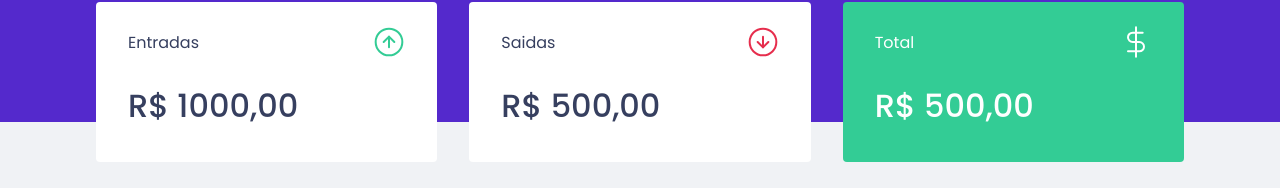
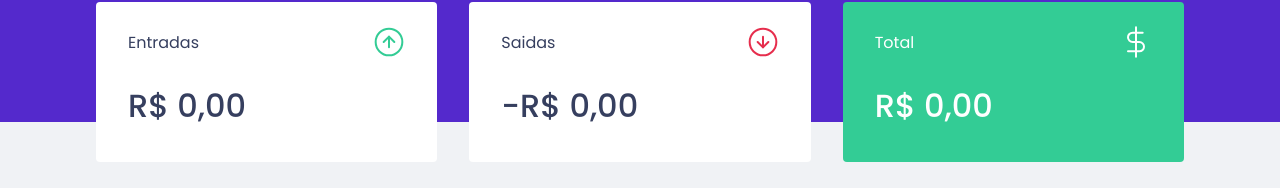
Before and after one commit to leoorlandin/dtmoney, a React (Create React App) app: page / in a window 1280 px wide. Shown: the part 150-338 px from the top of the page. Built offline with nearby package versions, Linux system fonts and the light colour scheme; no server answers; what miragejs would draw is missing.

Commit message:
add functionlity of summary component based current transactions

```diff
--- a/src/components/Summary/index.tsx
+++ b/src/components/Summary/index.tsx
@@ -8,6 +8,23 @@
 export function Summary() {
   const { transactions } = useContext(TransactionsContext);
 
+  const summary = transactions.reduce((acc, transaction) => {
+    if (transaction.type === 'deposit') {
+      acc.deposits += transaction.amount;
+      acc.total += transaction.amount
+    } else {
+      acc.withdraws += transaction.amount;
+      acc.total -= transaction.amount
+    }
+
+    console.log(acc.total)
+    return acc;
+  }, {
+    deposits: 0,
+    withdraws: 0,
+    total: 0
+  });
+
   console.log(transactions)
   return (
     <Container >
@@ -16,21 +33,43 @@
           <p>Entradas</p>
           <img src={incomeImg} alt="Entradas" />
         </header>
-        <strong>R$ 1000,00</strong>
+        <strong>
+          {
+            new Intl.NumberFormat('pt-BR', {
+              style: 'currency',
+              currency: 'BRL'
+            }).format(summary.deposits)
+          }
+        </strong>
       </div>
       <div>
         <header>
           <p>Saidas</p>
           <img src={outcomeImg} alt="Entradas" />
         </header>
-        <strong>R$ 500,00</strong>
+        <strong>
+          -
+          {
+            new Intl.NumberFormat('pt-BR', {
+              style: 'currency',
+              currency: 'BRL'
+            }).format(summary.withdraws)
+          }
+        </strong>
       </div>
       <div className="highlight-background">
         <header>
           <p>Total</p>
           <img src={totalImg} alt="Entradas" />
         </header>
-        <strong>R$ 500,00</strong>
+        <strong>
+          {
+            new Intl.NumberFormat('pt-BR', {
+              style: 'currency',
+              currency: 'BRL'
+            }).format(summary.total)
+          }
+        </strong>
       </div>
     </Container>
   );
```
